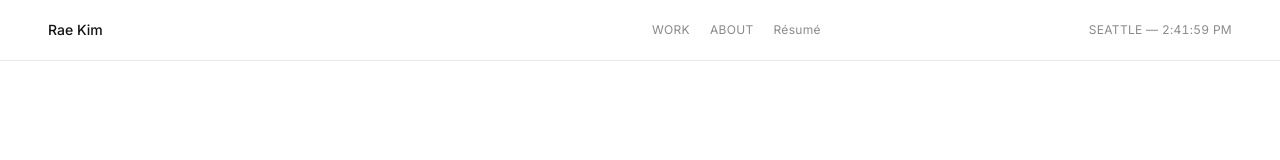
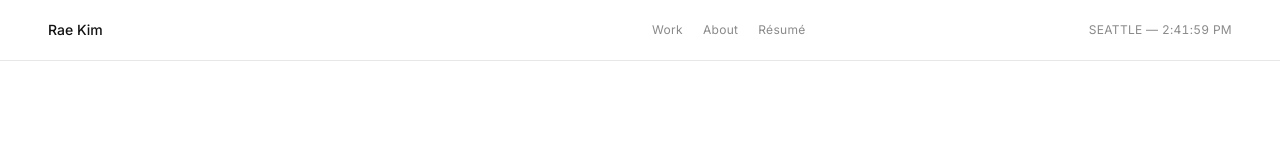
Before and after one commit to daraekim0/portfolio, a Next.js app: page / in a window 1280 px wide. Shown: the top 160 px of the page. Built offline with nearby package versions, Linux system fonts and the light colour scheme.

Commit message:
Switch nav links to Title Case instead of all-caps
Work / About / Résumé now share one consistent case instead of
uppercasing everything and special-casing the accented word.

```diff
--- a/src/components/nav.tsx
+++ b/src/components/nav.tsx
@@ -54,8 +54,8 @@ export function Nav() {
         hidden ? "-translate-y-full" : "translate-y-0"
       }`}
     >
-      <nav className="grid grid-cols-2 items-center gap-6 px-8 py-5 text-xs uppercase tracking-wide sm:px-12">
-        <Link href="/" className="font-medium normal-case tracking-normal text-sm">
+      <nav className="grid grid-cols-2 items-center gap-6 px-8 py-5 text-xs tracking-wide sm:px-12">
+        <Link href="/" className="text-sm font-medium tracking-normal">
           {site.name}
         </Link>
         <div className="flex items-center">
@@ -64,16 +64,14 @@ export function Nav() {
               <li key={link.href}>
                 <Link
                   href={link.href}
-                  className={`rounded-sm transition-colors hover:text-accent focus-visible:text-accent focus-visible:outline focus-visible:outline-2 focus-visible:outline-offset-4 focus-visible:outline-accent active:text-accent ${
-                    link.label === "Résumé" ? "normal-case" : ""
-                  }`}
+                  className="rounded-sm transition-colors hover:text-accent focus-visible:text-accent focus-visible:outline focus-visible:outline-2 focus-visible:outline-offset-4 focus-visible:outline-accent active:text-accent"
                 >
                   {link.label}
                 </Link>
               </li>
             ))}
           </ul>
-          <span className="ml-auto text-muted tabular-nums">
+          <span className="ml-auto uppercase text-muted tabular-nums">
             {site.city}
             {time ? ` — ${time}` : ""}
           </span>
```
